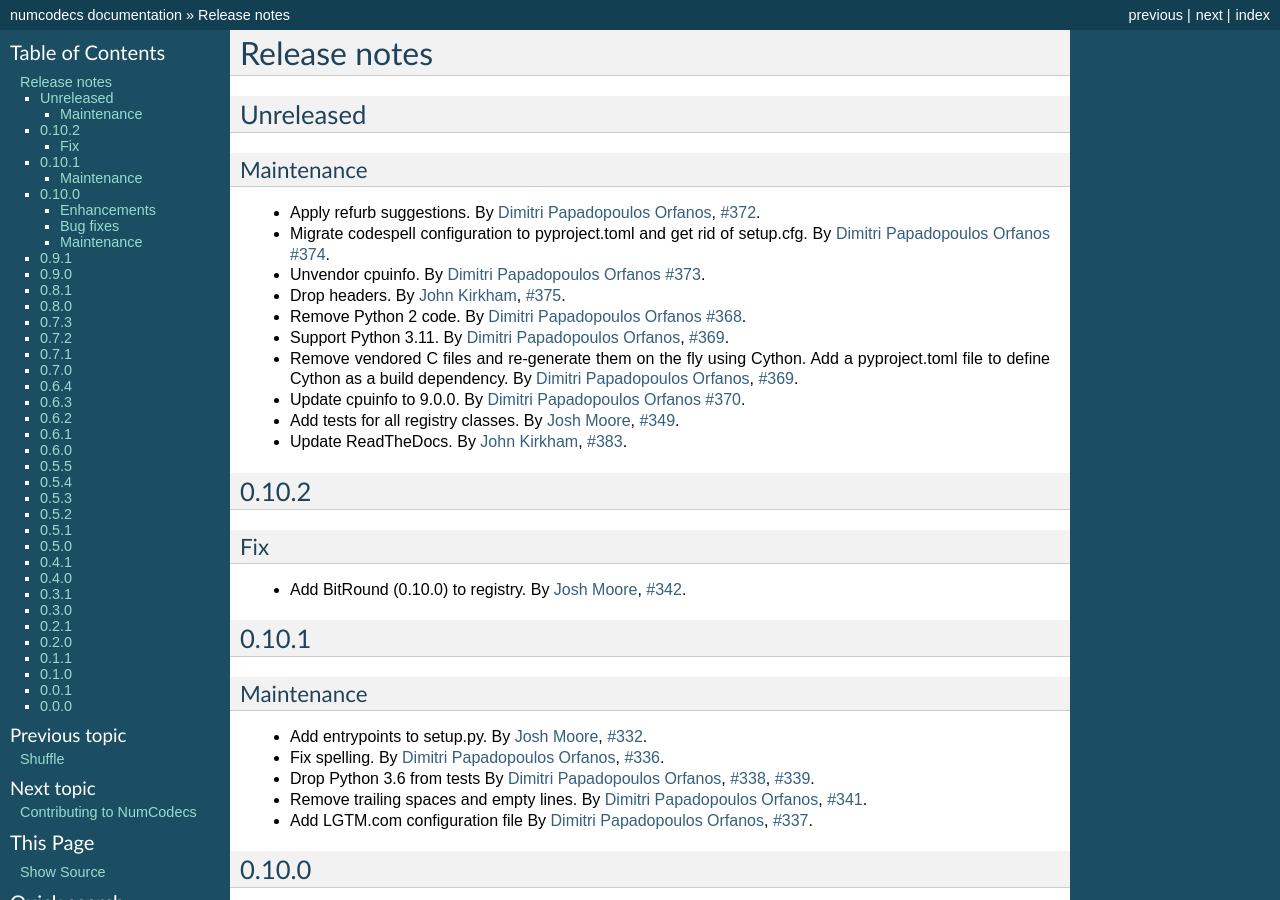
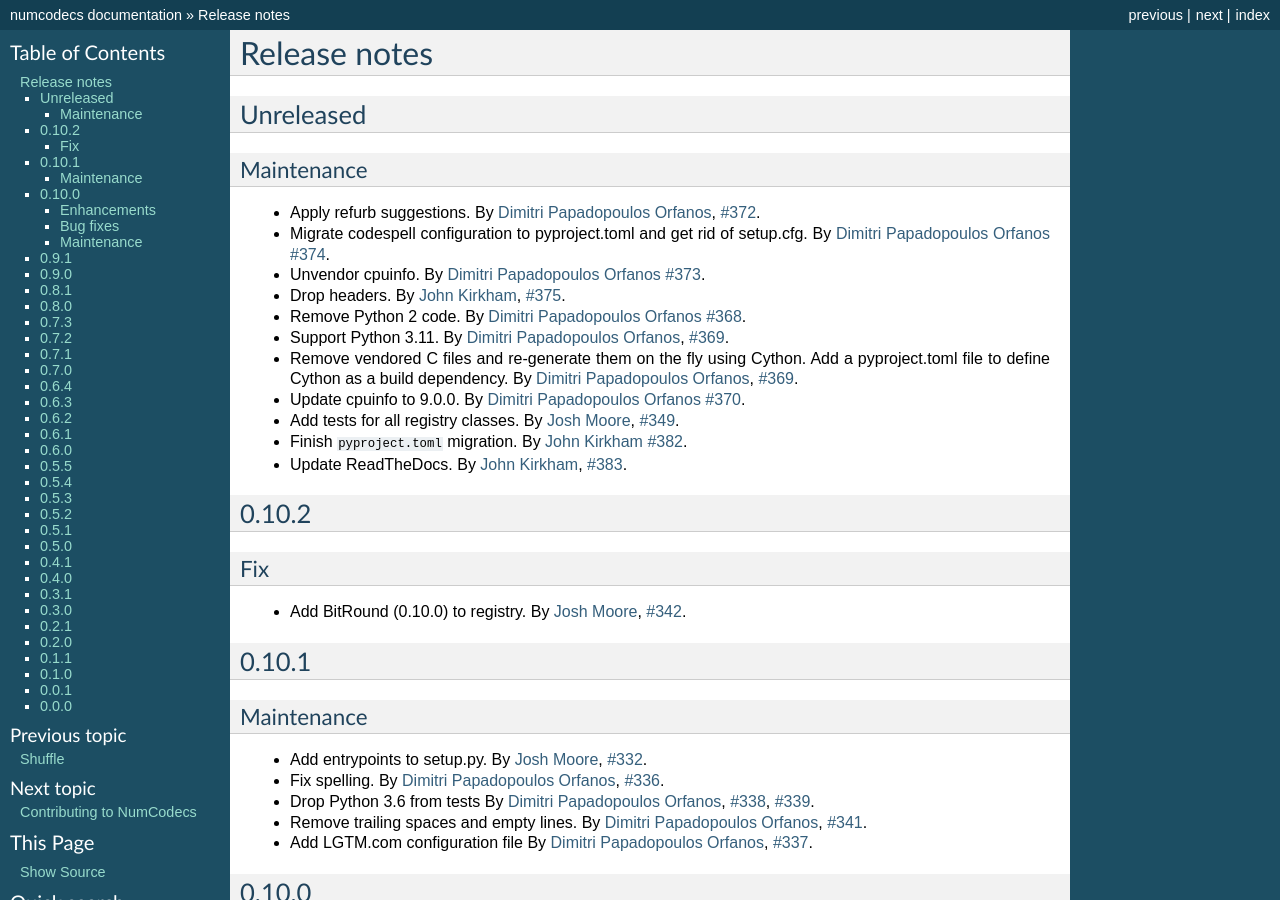
Before and after one commit to zarr-developers/numcodecs, a Sphinx documentation site: the page built from docs/release.rst, in a window 1280 px wide and 900 px high. Built offline with Sphinx 7.4.7, drawn with Linux system fonts in a browser that asks for light colours; pages that are not in the unit, such as notebooks, are missing from menus; the version number could not be read and is left out.

Commit message:
Add release note

```diff
--- a/docs/release.rst
+++ b/docs/release.rst
@@ -41,6 +41,9 @@ Maintenance
 
 * Add tests for all registry classes.
   By :user:`Josh Moore <joshmoore>`, :issue:`349`.
+
+* Finish ``pyproject.toml`` migration.
+  By :user:`John Kirkham <jakirkham>` :issue:`382`.
 
 * Update ReadTheDocs.
   By :user:`John Kirkham <jakirkham>`, :issue:`383`.
```
